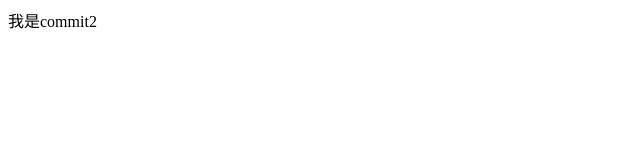
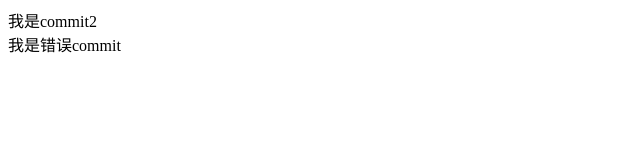
Before and after one commit to limeng90/vue-ssr-demo, a website: page index.template.html in a window 1280 px wide. Shown: the whole page, without its empty margins (0-640 px from the left). Drawn offline with Linux system fonts and the light colour scheme.

Commit message:
error commit

```diff
--- a/index.template.html
+++ b/index.template.html
@@ -10,6 +10,9 @@
   <div>
     我是commit2
   </div>
+  <div>
+    我是错误commit
+  </div>
   <!--vue-ssr-outlet-->
 </body>
 </html>
```
